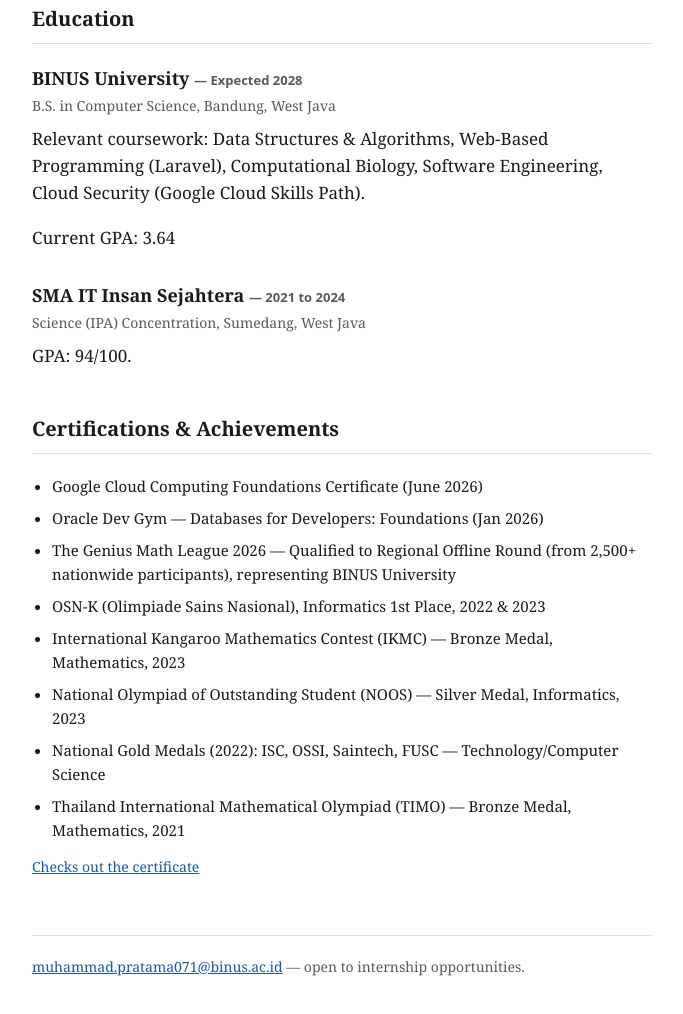
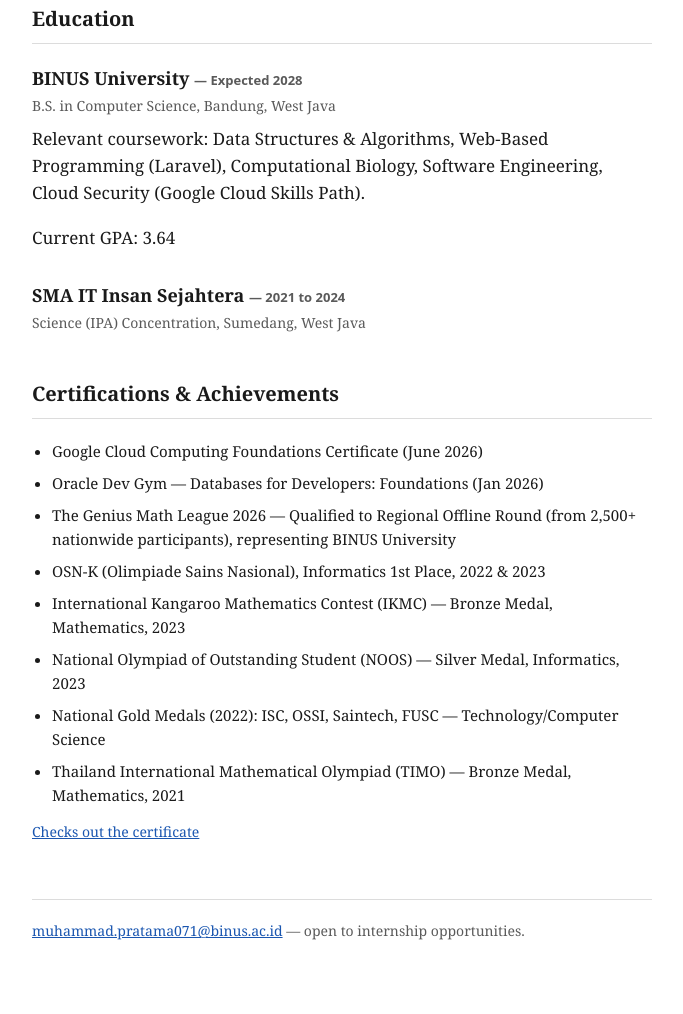
Before and after one commit to Rizkii-dev/rizkii-dev.github.io, a plain HTML site: page index.html in a window 1280 px wide. Shown: the part 1742-2756 px from the top of the page, without its empty margins (298-981 px from the left). Drawn offline with Linux system fonts and the light colour scheme.

Commit message:
Update index.html

```diff
--- a/index.html
+++ b/index.html
@@ -272,7 +272,6 @@
       <p class="project-title">SMA IT Insan Sejahtera <span class="project-status">— 2021 to 2024</span></p>
       <p class="project-stack">Science (IPA) Concentration, Sumedang, West Java</p>
       <p class="project-desc">
-        GPA: 94/100.
       </p>
     </div>
 
```
